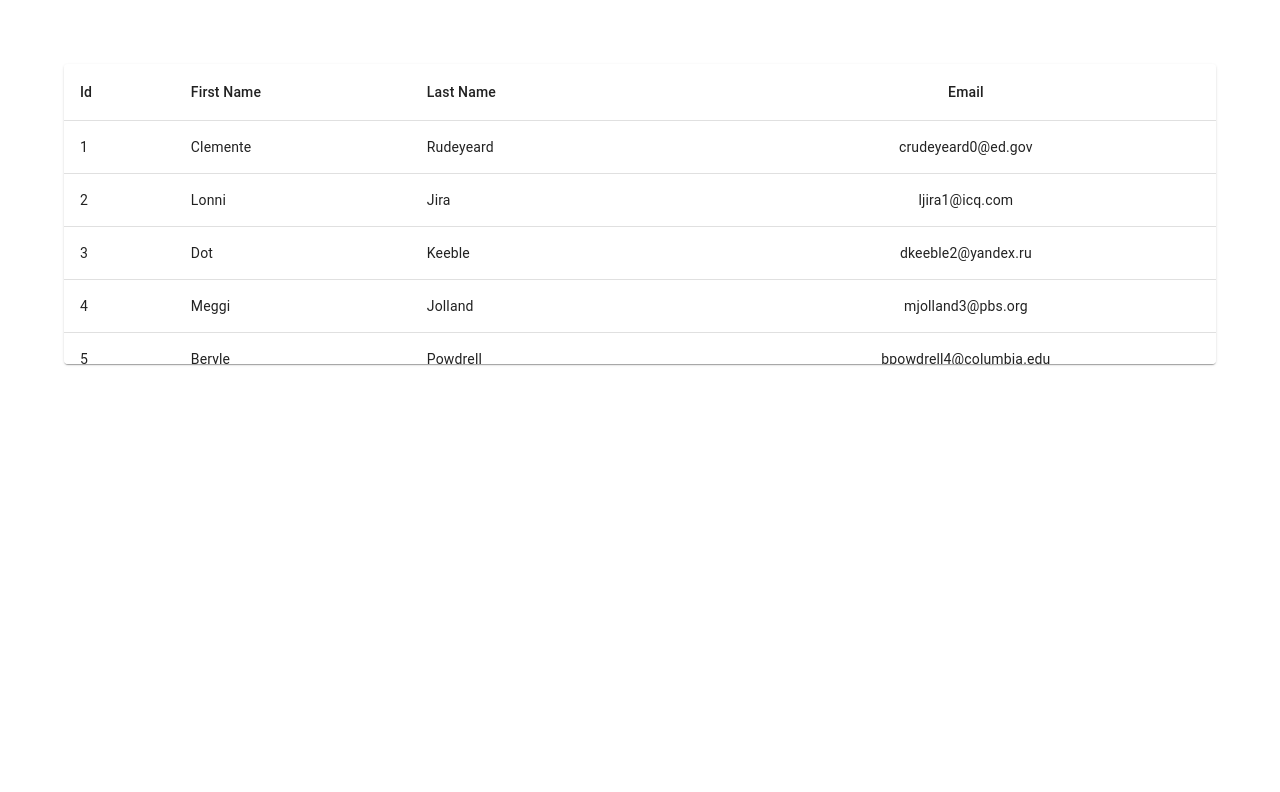
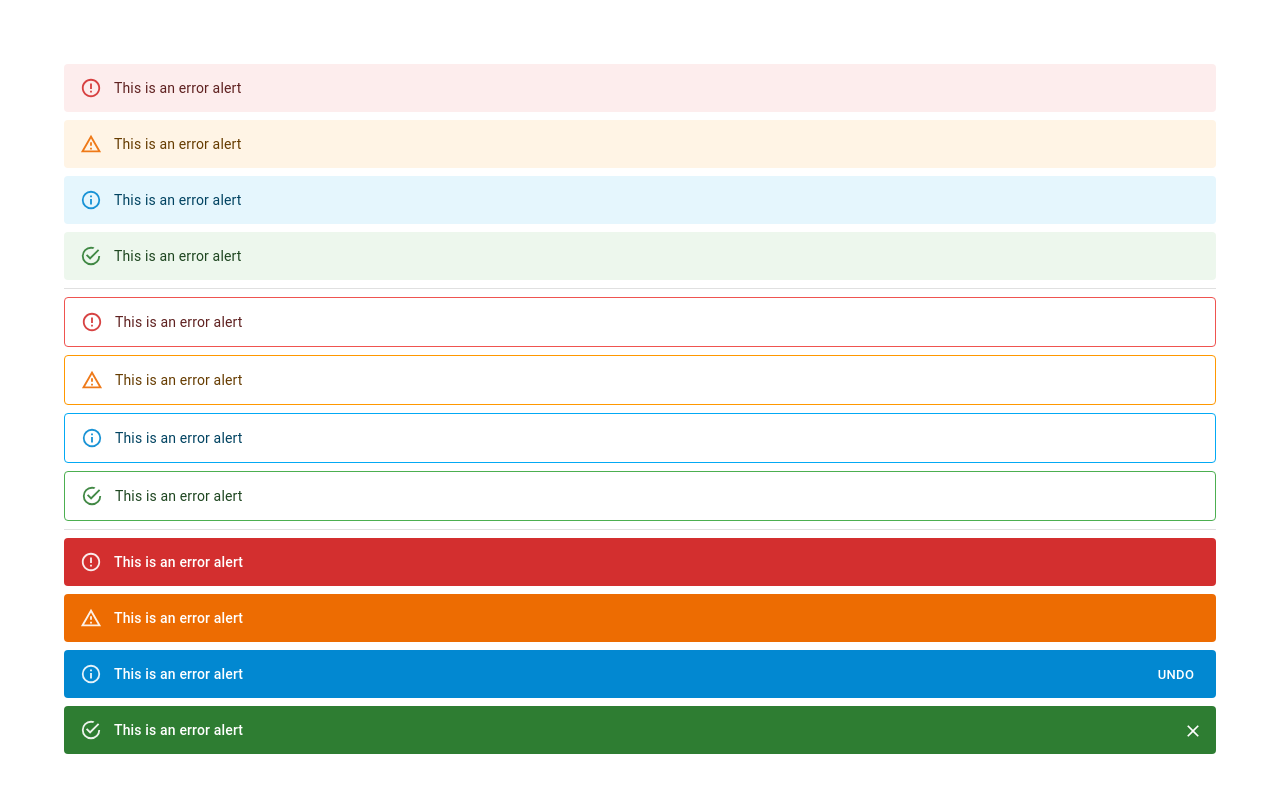
Before and after one commit to Mhdez221993/react-mui, a React (Create React App) app: page / in a window 1280 px wide. Shown: the top 792 px of the page. Built offline with nearby package versions, Linux system fonts and the light colour scheme.

Commit message:
Add Alert component and apply some props

```diff
--- a/src/App.tsx
+++ b/src/App.tsx
@@ -1,11 +1,11 @@
 import "./App.css";
 
-import { MuiTable } from "./components/MuiTable";
+import { MuiAlert } from "./components/MuiAlert";
 
 function App() {
   return (
     <div className="App">
-      <MuiTable />
+      <MuiAlert />
     </div>
   );
 }
--- /dev/null
+++ b/src/components/MuiAlert.tsx
@@ -0,0 +1,54 @@
+import { Alert, Button, Divider, Stack } from "@mui/material";
+
+export const MuiAlert = () => {
+  return (
+    <Stack spacing={1}>
+      <Alert severity="error">This is an error alert</Alert>
+      <Alert severity="warning">This is an error alert</Alert>
+      <Alert severity="info">This is an error alert</Alert>
+      <Alert severity="success">This is an error alert</Alert>
+
+      <Divider />
+
+      <Alert variant="outlined" severity="error">
+        This is an error alert
+      </Alert>
+      <Alert variant="outlined" severity="warning">
+        This is an error alert
+      </Alert>
+      <Alert variant="outlined" severity="info">
+        This is an error alert
+      </Alert>
+      <Alert variant="outlined" severity="success">
+        This is an error alert
+      </Alert>
+
+      <Divider />
+
+      <Alert variant="filled" severity="error">
+        This is an error alert
+      </Alert>
+      <Alert variant="filled" severity="warning">
+        This is an error alert
+      </Alert>
+      <Alert
+        variant="filled"
+        severity="info"
+        action={
+          <Button color="inherit" size="small">
+            UNDO
+          </Button>
+        }
+      >
+        This is an error alert
+      </Alert>
+      <Alert
+        onClose={() => alert("Closed")}
+        variant="filled"
+        severity="success"
+      >
+        This is an error alert
+      </Alert>
+    </Stack>
+  );
+};
```
